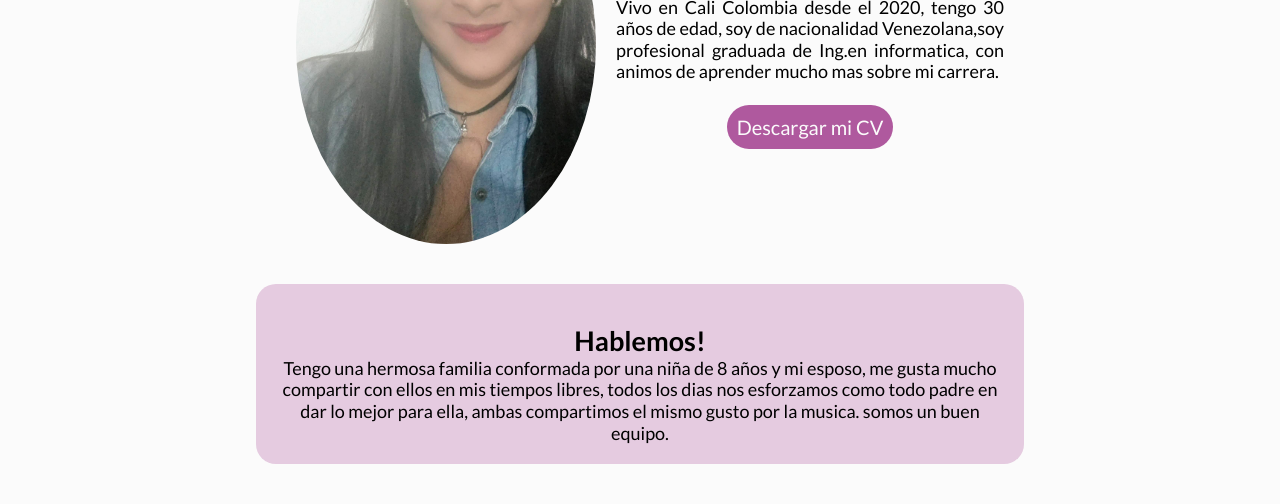
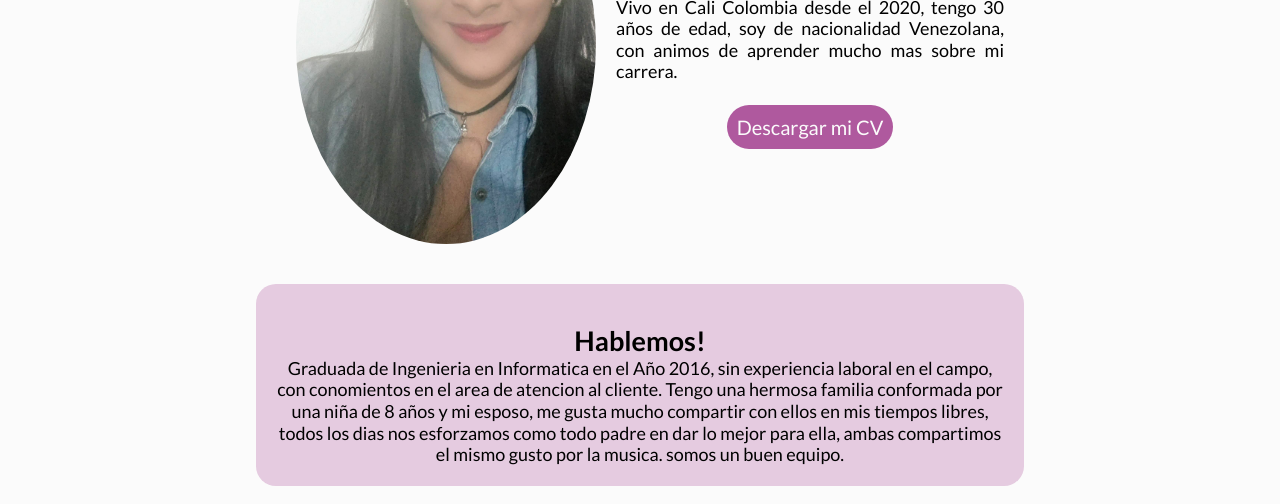
Before and after one commit to Sandra2507/proyecto-2-cod-latam, a plain HTML site: page index.html in a window 1280 px wide. Shown: the part 296-800 px from the top of the page. Drawn offline with Linux system fonts and the light colour scheme; a web font is replaced by a local one.

Commit message:
agregando mas datos

```diff
--- a/index.html
+++ b/index.html
@@ -35,8 +35,7 @@
             </div>
             <section id="inicio">
                 <h1> Hola! soy Sandra</h1>
-                <p> Vivo en Cali Colombia desde el 2020, tengo 30 años de edad, soy de nacionalidad Venezolana,soy
-                    profesional graduada de Ing.en informatica, con animos de aprender mucho mas sobre mi carrera.</p>
+                <p> Vivo en Cali Colombia desde el 2020, tengo 30 años de edad, soy de nacionalidad Venezolana, con animos de aprender mucho mas sobre mi carrera.</p>
                 <br>
                 <a href="pdf/Hoja de Vida.pdf" target="_blank" download=Descargar PDF class="Descargar">Descargar mi CV
                 </a>
@@ -50,7 +49,8 @@
             <section id="inf-hablemos">
                 <br>
                 <h2> Hablemos!</h2>
-                <p>Tengo una hermosa familia conformada por una niña de 8 años y mi esposo, me gusta mucho compartir con
+                <p> Graduada de Ingenieria en Informatica en el Año 2016, sin experiencia laboral en el campo, con conomientos en el area de atencion al cliente.
+                    Tengo una hermosa familia conformada por una niña de 8 años y mi esposo, me gusta mucho compartir con
                     ellos en mis tiempos libres, todos los dias nos esforzamos como todo padre en dar lo mejor para
                     ella, ambas compartimos el mismo gusto por la musica. somos un buen equipo.</p>
             </section>
```
